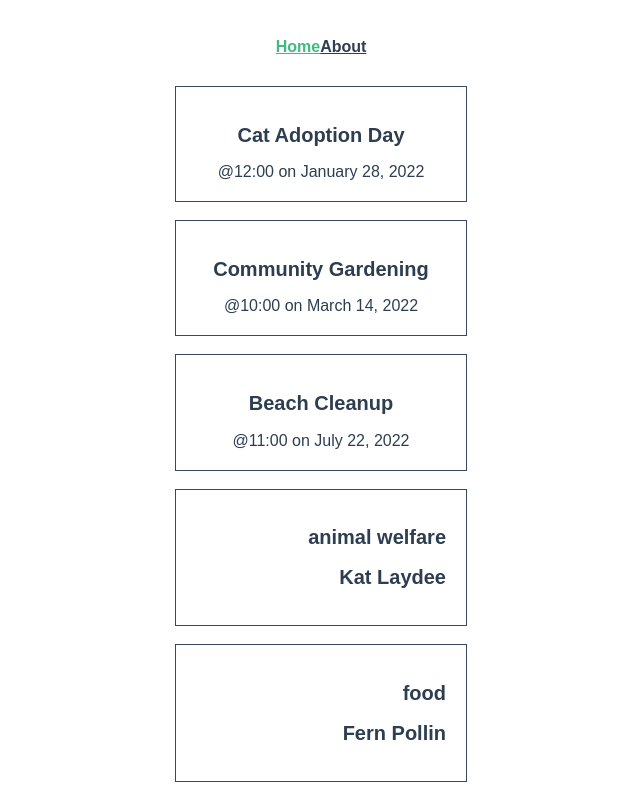
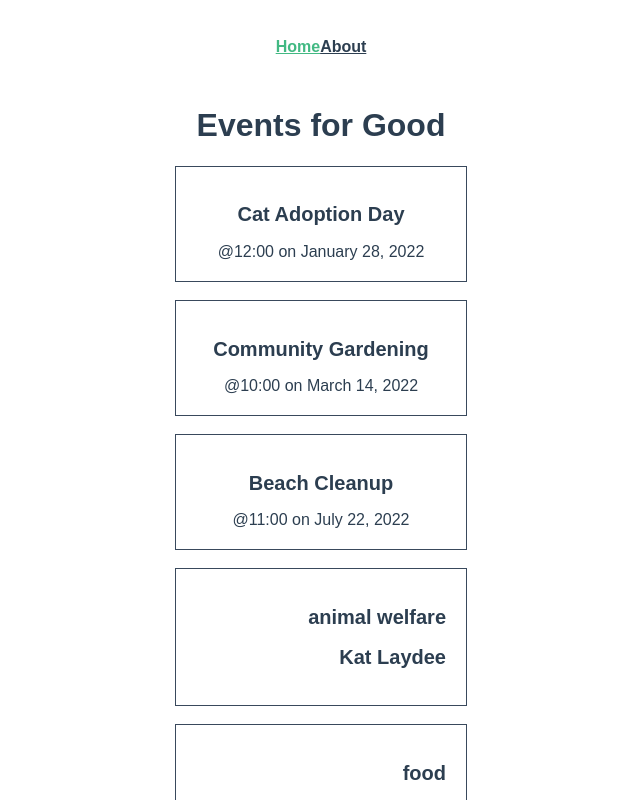
Before and after one commit to techatha/compo-lab02, a Vue app: page / in a window 1280 px wide. Shown: the top 800 px of the page, without its empty margins (319-959 px from the left). Built offline with nearby package versions, Linux system fonts and the light colour scheme.

Commit message:
9.3 show to staff

```diff
--- a/src/views/HomeView.vue
+++ b/src/views/HomeView.vue
@@ -42,6 +42,8 @@ const events = ref<Event[]>([
 </script>
 
 <template>
+  <h1>Events for Good</h1>
+  <!-- new element -->
   <div class="events">
     <EventCard v-for="event in events" :key="event.id" :event="event" />
   </div>
```
